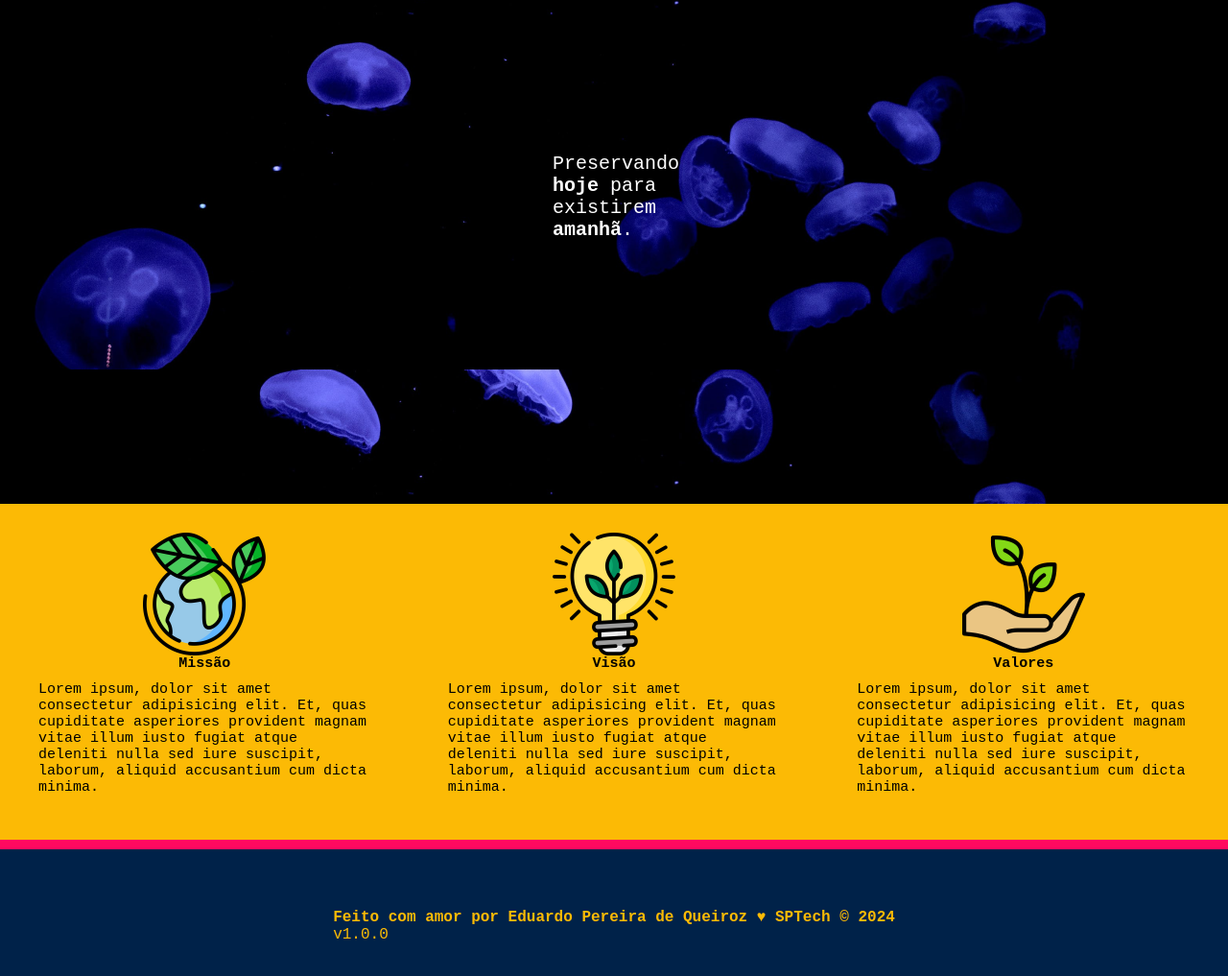
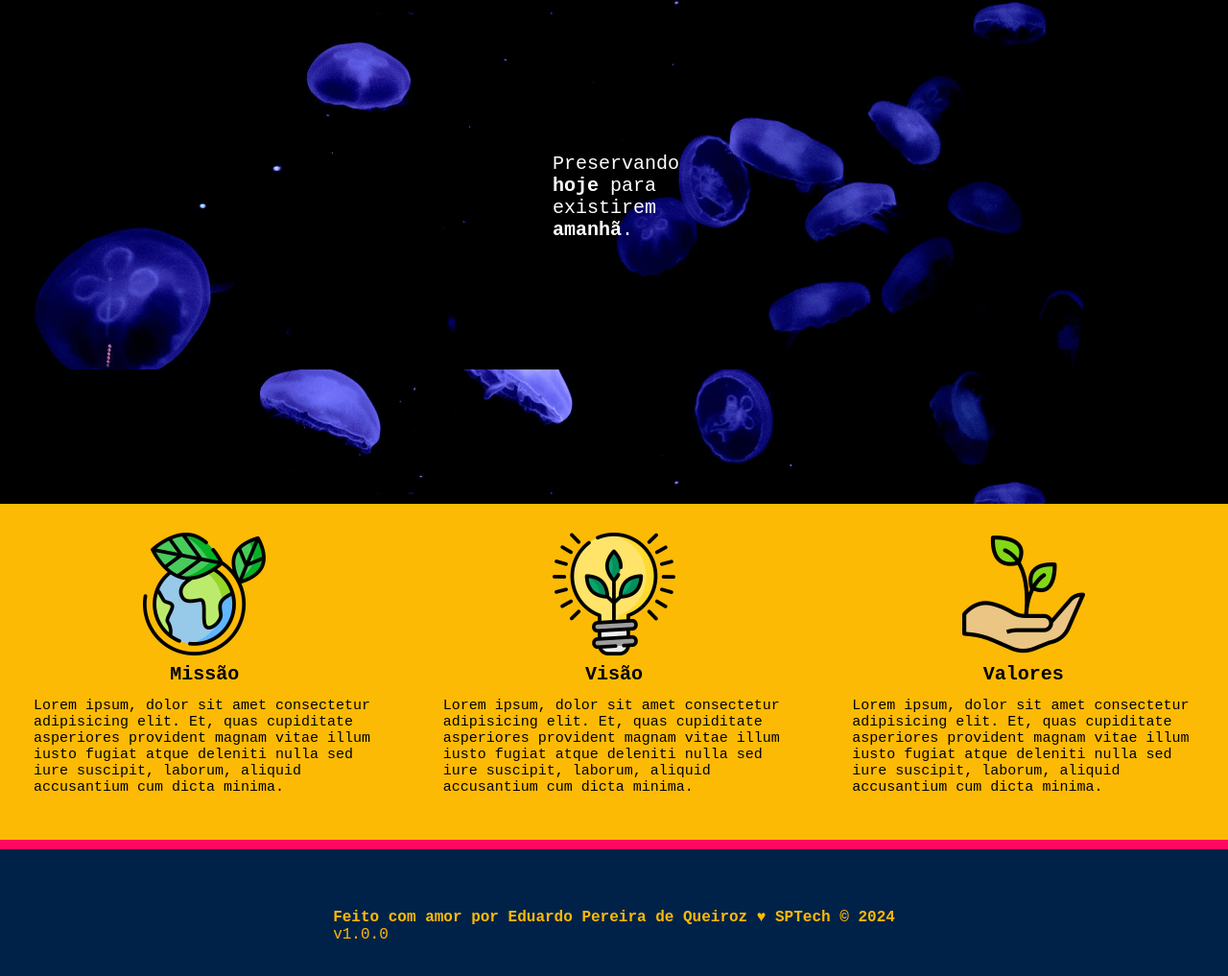
Before and after one commit to EduardoPQueiroz/AQUATECH_CSS, a plain HTML site: page aquatech-somente-html/public/index.html in a window 1280 px wide. Shown: the part 285-1302 px from the top of the page at 96% size. Drawn offline with Linux system fonts and the light colour scheme.

Commit message:
fix: h4 bold

```diff
--- a/aquatech-somente-html/public/styles/style.css
+++ b/aquatech-somente-html/public/styles/style.css
@@ -101,7 +101,13 @@ a:hover {
 }
 
 .box > p{
-    margin: 10px;
+    margin: 5px;
+}
+
+.box > h4{
+    margin: 8px;
+    font-weight: bold;
+    font-size: 20px;
 }
 
 /* FOOTER */
```
